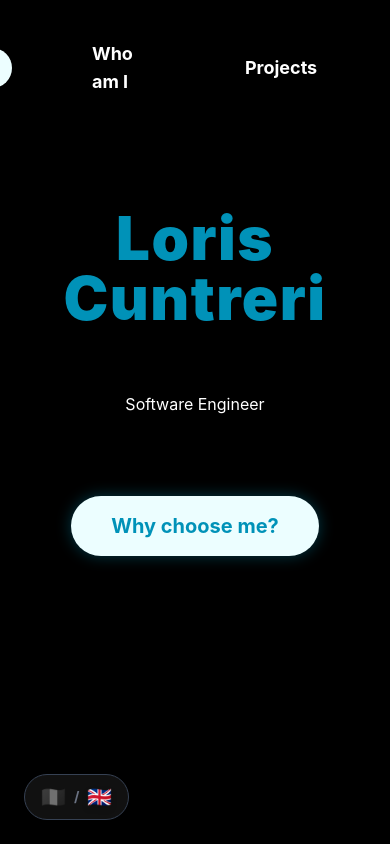
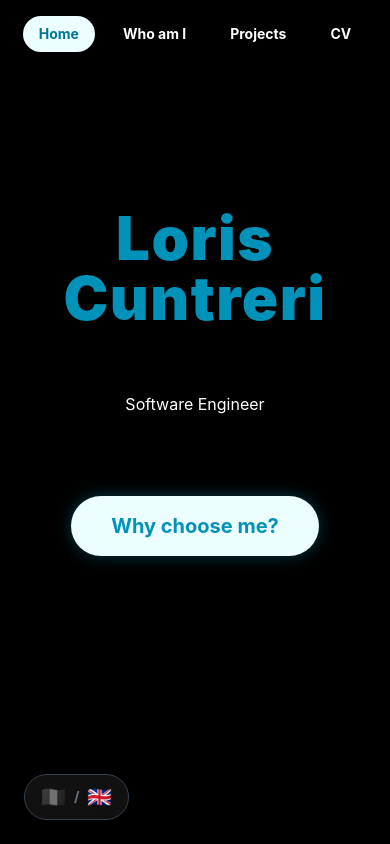
Before and after one commit to MarelGuy/loriscuntreri.com, an Astro site: page /en/home in a window 390 px wide. Shown: the top 844 px of the page. Built offline with nearby package versions, Linux system fonts and the light colour scheme; Astro itself is replaced by a stand-in of ours.

Commit message:
made the navabar accessible from mobile

```diff
--- a/src/components/Navbar.astro
+++ b/src/components/Navbar.astro
@@ -6,7 +6,6 @@ let currentPath = Astro.url.pathname;
 let isEnglish = currentPath.startsWith("/en");
 
 let currentPage = currentPath === `/` ? `/` : currentPath.replace(/\/$/, "");
-
 const links = [
     { labelIt: "Home", labelEn: "Home", href: "/home" },
     { labelIt: "Chi sono", labelEn: "Who am I", href: "/whoami" },
@@ -16,7 +15,7 @@ const links = [
 ---
 
 <nav
-    class="fixed top-0 left-0 w-full z-50 bg-transparent flex justify-center items-center gap-12 pt-8 pb-4"
+    class="fixed top-0 left-0 w-full z-50 bg-transparent flex justify-center items-center gap-3 sm:gap-6 md:gap-12 pt-4 md:pt-8 pb-4 px-2 flex-wrap"
 >
     {
         links.map((link) => {
@@ -27,8 +26,8 @@ const links = [
                     href={href}
                     class={
                         currentPage === href
-                            ? "bg-cyan-50 px-8 py-2 font-bold text-cyan-700  rounded-full shadow-md"
-                            : "bg-black px-8 py-2 font-bold text-lg hover:text-cyan-300 transition-colors rounded-full drop-shadow-md"
+                            ? "bg-cyan-50 px-4 py-2 md:px-8 font-bold text-sm md:text-base text-cyan-700 rounded-full shadow-md text-center"
+                            : "bg-black px-4 py-2 md:px-8 font-bold text-sm md:text-lg hover:text-cyan-300 transition-colors rounded-full drop-shadow-md text-center"
                     }
                 >
                     {isEnglish ? link.labelEn : link.labelIt}
```
